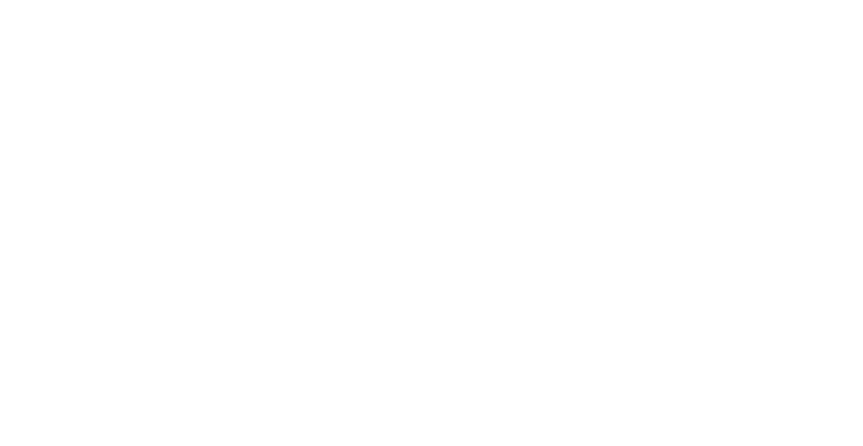
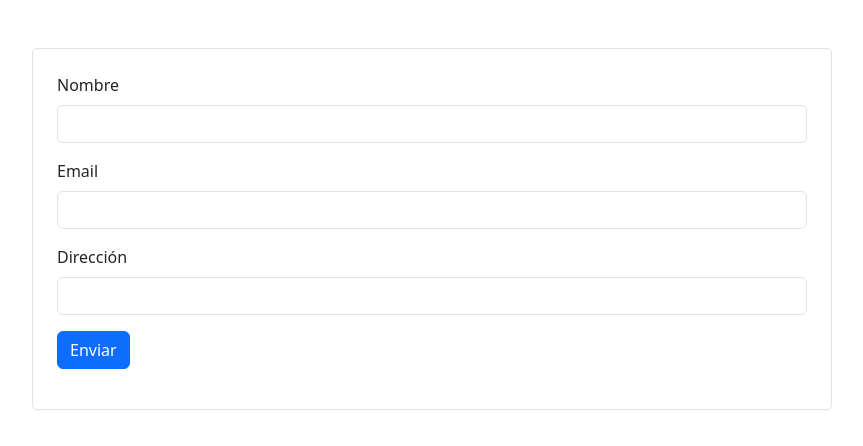
Before and after one commit to TutozGhub/Domina-React, a React (Vite) app: page /ValidacionAvanzada in a window 1280 px wide. Before the commit this address had no page. Shown: the top 446 px of the page, without its empty margins (208-1071 px from the left). Built offline with nearby package versions, Linux system fonts and the light colour scheme.

Commit message:
Validacion avanzada

```diff
--- a/src/assets/components/App/Paths.js
+++ b/src/assets/components/App/Paths.js
@@ -61,7 +61,11 @@
     "path": "/MostrarPass"
     },
     {
-    "name": "Validacion de datos",
+    "name": 'Validacion "basica" de datos',
     "path": "/Validacion"
+    },
+    {
+    "name": 'Validacion "avanzada" de datos',
+    "path": "/ValidacionAvanzada"
     }
 ]
--- /dev/null
+++ b/src/assets/components/ValidacionAvanzada/ValidacionAvanzada.jsx
@@ -0,0 +1,88 @@
+import { useState } from 'react'
+
+export default function ValidacionAvanzada() {
+    const [name, setName] = useState("");
+    const [mail, setMail] = useState("");
+    const [direction, setDirection] = useState("");
+
+    const [validName, setValidName] = useState(false);
+    const [validMail, setValidMail] = useState(false);
+    const [validDirection, setValidDirection] = useState(false);
+
+    const [showMessage, setShowMessage] = useState(false);
+
+  const nombreUpdate = (e) => {
+    setName(e.target.value);
+    setValidName(e.target.value.trim().length > 3);
+  };
+  const emailUpdate = (e) => {
+    setMail(e.target.value);
+    setValidMail(/^\S+@\S+\.\S+$/.test(e.target.value));
+  };
+  const direccionUpdate = (e) => {
+    setDirection(e.target.value);
+    setValidDirection(e.target.value.trim().length > 3);
+  };
+  const enviarDatos = (e) => {
+    e.preventDefault();
+    setShowMessage(true);
+    (validName && validMail && validDirection) ? alert("Exito!!!") : null;
+  };
+
+  return (
+    <div className="p-5">
+      <form
+        className="mx-auto p-4 max-width border-form"
+        onSubmit={enviarDatos}
+      >
+        <div className="mb-3">
+          <label className="form-label">Nombre</label>
+          <input
+            type="text"
+            className="form-control"
+            value={name}
+            onChange={nombreUpdate}
+          />
+          { (showMessage && !validName) &&
+            <p className='red'>
+                El nombre debe tener mas de 3 letras.
+            </p>
+          }
+        </div>
+        <div className="mb-3">
+          <label className="form-label">Email</label>
+          <input
+            type="text"
+            className="form-control"
+            value={mail}
+            onChange={emailUpdate}
+          />
+          { (showMessage && !validMail) &&
+            <p className='red'>
+                Debe utilizar un mail valido.
+            </p>
+          }
+        </div>
+        <div className="mb-3">
+          <label className="form-label">Dirección</label>
+          <input
+            type="text"
+            className="form-control"
+            value={direction}
+            onChange={direccionUpdate}
+          />
+          { (showMessage && !validDirection) &&
+            <p className='red'>
+                La dirección debe tener mas de 3 letras.
+            </p>
+          }
+        </div>
+        <div className="mb-3">
+          <button type="submit" className="btn btn-primary">
+            Enviar
+          </button>
+        </div>
+      </form>
+    </div>
+  )
+}
--- a/src/main.jsx
+++ b/src/main.jsx
@@ -20,6 +20,7 @@
 import InputsBasicos from './assets/components/InputsBasicos/InputsBasicos.jsx';
 import MostrarPass from './assets/components/MostrarPass/MostrarPass.jsx';
 import Validacion from './assets/components/Validacion/Validacion.jsx';
+import ValidacionAvanzada from './assets/components/ValidacionAvanzada/ValidacionAvanzada.jsx';
 
 ReactDOM.createRoot(document.getElementById('root')).render(
   <React.StrictMode>
@@ -43,6 +44,7 @@
         <Route path="InputsBasicos" element={<InputsBasicos />} />
         <Route path="MostrarPass" element={<MostrarPass />} />
         <Route path="Validacion" element={<Validacion />} />
+        <Route path="ValidacionAvanzada" element={<ValidacionAvanzada />} />
       </Routes>
     </BrowserRouter>
   </React.StrictMode>,
```
